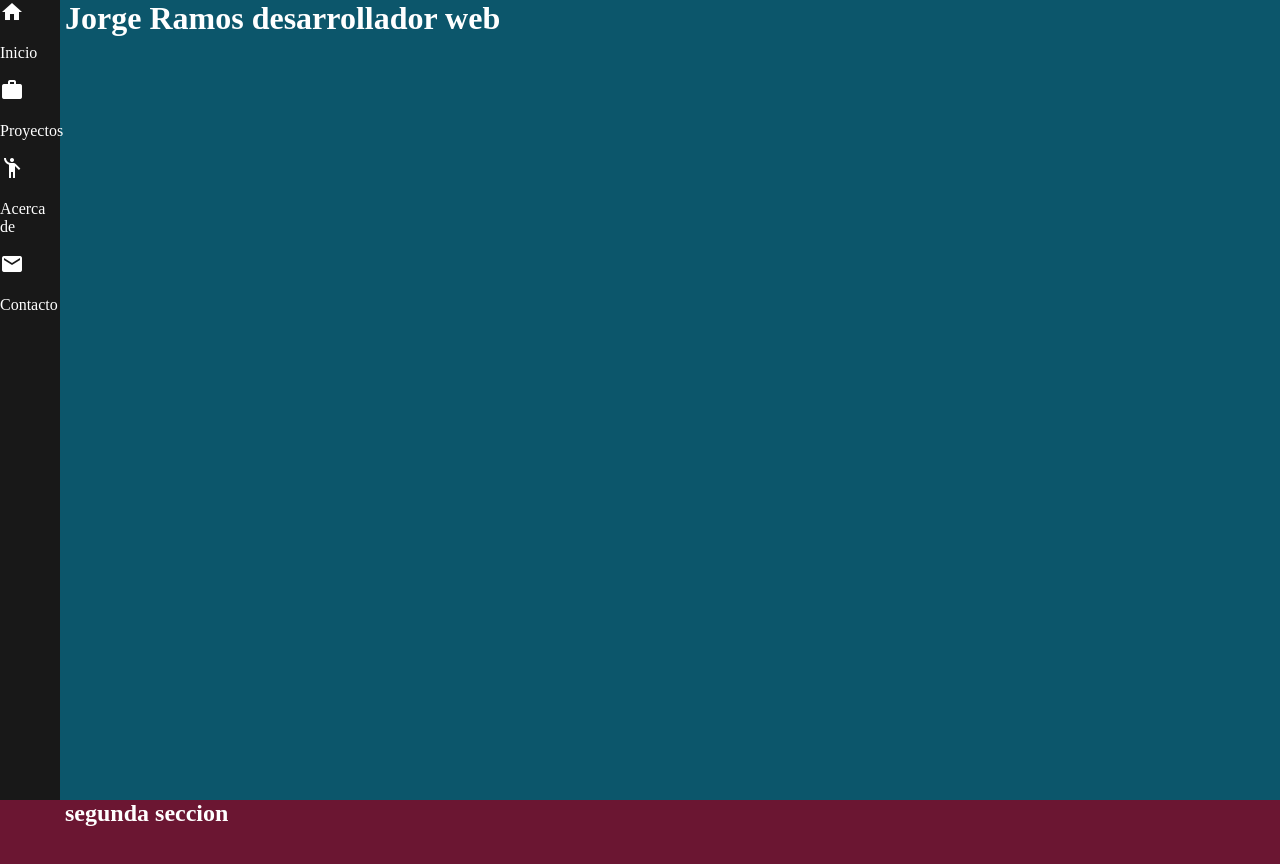
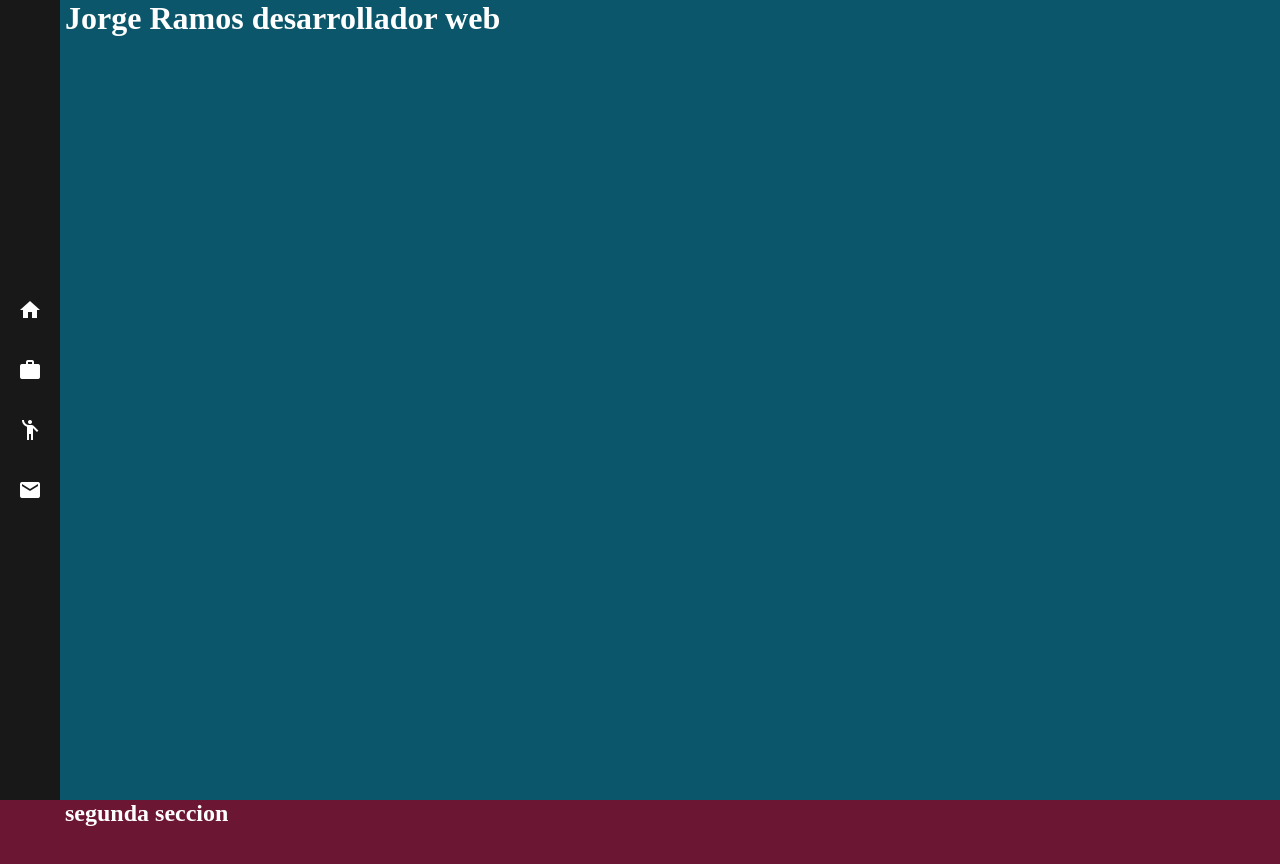
Before and after one commit to miguel17546mals/web_dev_portafolio, a plain HTML site: page index.html in a window 1280 px wide. Shown: the top 864 px of the page. Drawn offline with Linux system fonts and the light colour scheme.

Commit message:
menu-nav creacion de iconos de secciones de la pagina

```diff
--- a/index.html
+++ b/index.html
@@ -16,33 +16,29 @@
                 <ul>
                     <li>
                         <a>
-                            <div>
+                            <div class="menu-icon icon-home">
                                 <span class="material-icons">home</span>
-                                <p>Inicio</p>
                             </div>
                         </a>
                     </li>
                     <li>
                         <a>
-                            <div>
+                            <div class="menu-icon icon-projects">
                                 <span class="material-icons">work</span>
-                                <p>Proyectos</p>
                             </div>
                         </a>
                     </li>
                     <li>
                         <a>
-                            <div>
+                            <div class="menu-icon icon-about">
                                 <span class="material-icons">emoji_people</span>
-                                <p>Acerca de</p>
                             </div>
                         </a>
                     </li>
                     <li>
                         <a>
-                            <div>
+                            <div class="menu-icon icon-contact">
                                 <span class="material-icons">mail</span>
-                                <p>Contacto</p>
                             </div>
                         </a>
                     </li>
--- a/styles/scss/styles.scss
+++ b/styles/scss/styles.scss
@@ -30,8 +30,38 @@ h1, h2 {
     height: 100vh;
     position: fixed;
     background-color: #181818;
-    li{
+    display: flex;
+    align-items: center;
+    .menu-icon{
+        width: 60px;
+        height: 60px;
         color: $white;
+        display: flex;
+        justify-content: center;
+        align-items: center;
+        transition: color .3s ease-out ;
+        &:hover{
+            cursor: pointer;
+            color: $light-yellow;
+            &::after{
+                content: "Inicio";
+            }
+            span{
+                display: none;
+            }
+        }
+    }
+    .icon-home:hover::after{
+        content: "Inicio";
+    }
+    .icon-projects:hover::after{
+        content: "Proyectos";
+    }
+    .icon-about:hover::after{
+        content: "Acerca de";
+    }
+    .icon-contact:hover::after{
+        content: "Contacto";
     }
 }
 ul{
```
Also changed, not shown: styles/css/styles.css, 1 other file.
